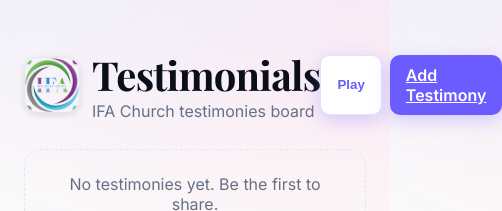
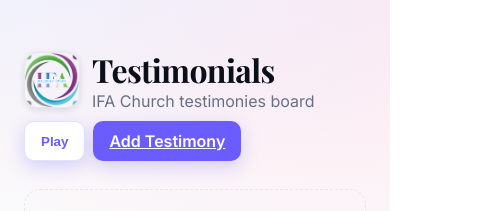
Before and after one commit to HIS-MAJESTY-KING-DAVID/Testimonials, a React (Vite) app: page / in a window 390 px wide. Shown: the top 211 px of the page, 502 px wide, since content can reach past the window. Built offline with nearby package versions, Linux system fonts and the light colour scheme; no server answers; the database is empty.

Commit message:
fix(mobile): stack hero actions and reduce title size on small screens

```diff
--- a/src/pages/Home.tsx
+++ b/src/pages/Home.tsx
@@ -55,7 +55,7 @@
             <div className="sub">IFA Church testimonies board</div>
           </div>
         </div>
-        <div style={{ display:'flex', gap:8 }}>
+        <div className="hero-actions" style={{ display:'flex', gap:8 }}>
           <button className="btn outline" onClick={()=> setAuto(true)}>Play</button>
           <Link className="btn" to="/submit">Add Testimony</Link>
         </div>
--- a/src/styles.css
+++ b/src/styles.css
@@ -51,3 +51,8 @@
 .toolbar{display:flex;gap:8;align-items:center;margin:12px 0 20px}
 .toolbar .search{flex:1;padding:10px;border-radius:10px;border:1px solid var(--border)}
 .toolbar .group{display:flex;gap:8}
+@media(max-width:640px){
+  .hero{flex-direction:column;align-items:flex-start;gap:10px}
+  .hero-actions{width:100%;display:grid;grid-template-columns:1fr;gap:8px}
+  .title{font-size:32px}
+}
```
